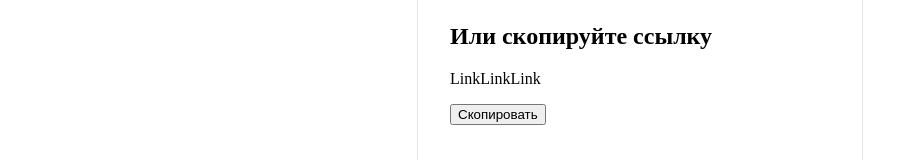
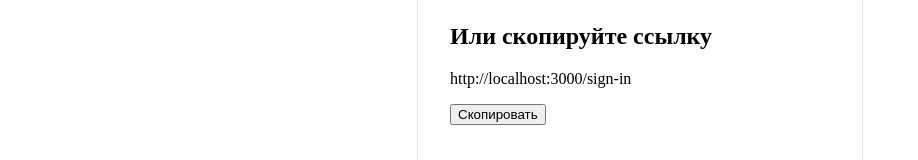
Before and after one commit to polynceva-es/photo-booking-test, a React (Create React App) app: page /sign-in in a window 1280 px wide. Shown: the part 660-820 px from the top of the page, without its empty margins (0-918 px from the left). Built offline with nearby package versions, Linux system fonts and the light colour scheme.

Commit message:
add link

```diff
--- a/src/components/SharePopup.js
+++ b/src/components/SharePopup.js
@@ -2,7 +2,7 @@ import React from "react";
 import "../components/SharePopup.css";
 
 function SharePopup (props) {
-  const {links} = props;
+  const {url, links} = props;
   return (
     <div className="sharePopup">
       <div>
@@ -15,7 +15,7 @@ function SharePopup (props) {
       </div>
       <h2>Или скопируйте ссылку</h2>
       <div>
-        <p>LinkLinkLink</p>
+        <p>{url}</p>
         <button>Скопировать</button>
       </div>
     </div>
--- a/src/components/pages/Signin.js
+++ b/src/components/pages/Signin.js
@@ -63,6 +63,7 @@ function Signin() {
       />
 
       <SharePopup
+        url={`${baseUrl}${location.pathname}`}
         links={
           <>
             <Link
```
